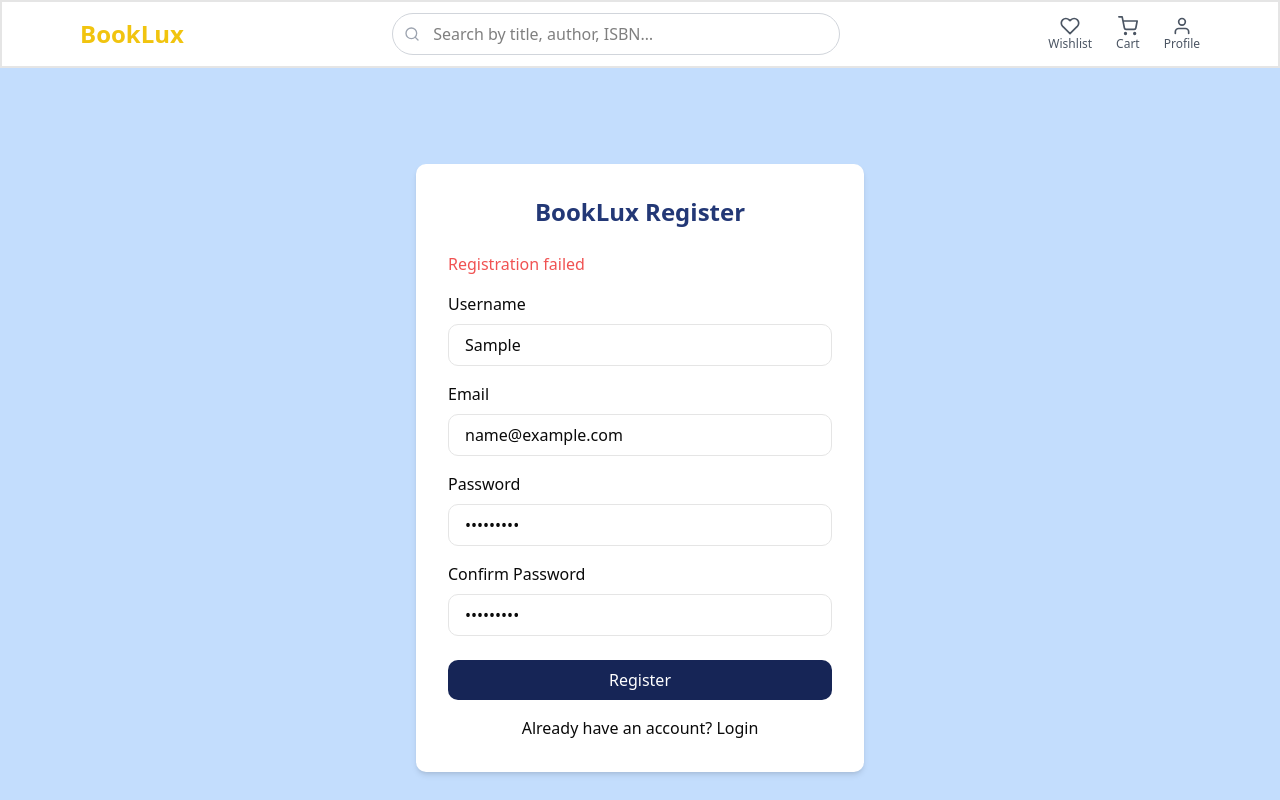
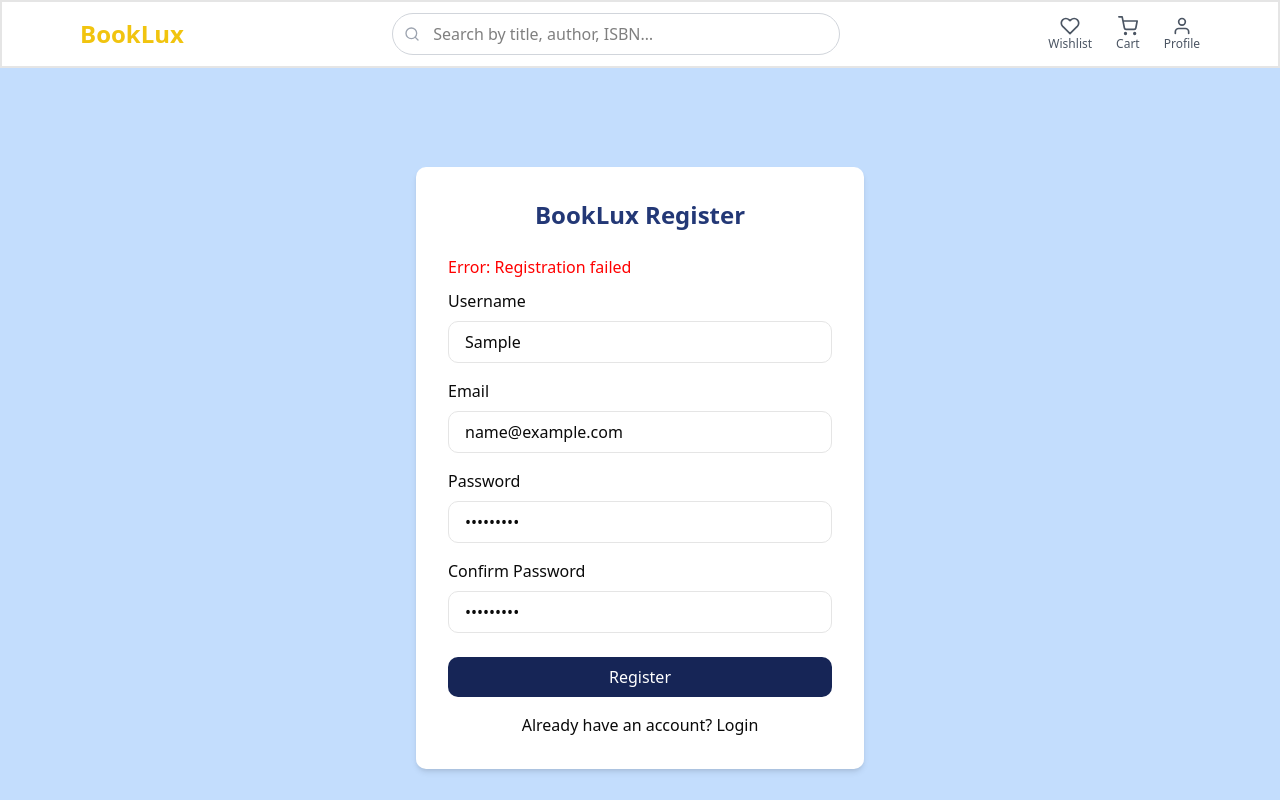
Before and after one commit to anish1A1/BookStore_DotNet, a Next.js app in the folder frontend/: page /register in a window 1280 px wide. Both pictures are taken after typing "Sample", "name@example.com", "Sample123", "Sample123" into the empty fields and a click on the button "Register". Shown: the top 800 px of the page. Built offline with nearby package versions, Linux system fonts and the light colour scheme; no server answers.

Commit message:
updated some first runtime codes of backend dotnet

```diff
--- a/frontend/app/register/page.jsx
+++ b/frontend/app/register/page.jsx
@@ -27,7 +27,11 @@ export default function Register() {
       });
       router.push('/login');
     } catch (err) {
-      setError(err.response?.data?.Message || 'Registration failed');
+      if (err.response?.data?.errors) {
+        setError(err.response.data.errors); // Store all validation errors
+      } else {
+        setError({ General: ['Registration failed'] });
+      }
     }
   };
 
@@ -35,7 +39,11 @@ export default function Register() {
     <div className="min-h-screen flex items-center justify-center bg-blue-200">
       <div className="bg-white p-8 rounded-lg shadow-md w-full max-w-md">
         <h2 className="text-2xl text-center font-bold text-blue-900 mb-6">BookLux Register</h2>
-        {error && <p className="text-red-500 mb-4">{error}</p>}
+        {error && Object.keys(error).map((key) => (
+            <p key={key} style={{ color: 'red', marginBottom: '10px' }}>
+              Error: {error[key].join(', ')}
+            </p>
+          ))}
         <form onSubmit={handleSubmit}>
           <div className="mb-4">
             <label className="block text-dark-blue mb-2">Username</label>
```
Also changed, not shown: 23 other files (tests, documents, lock files or other folders).
